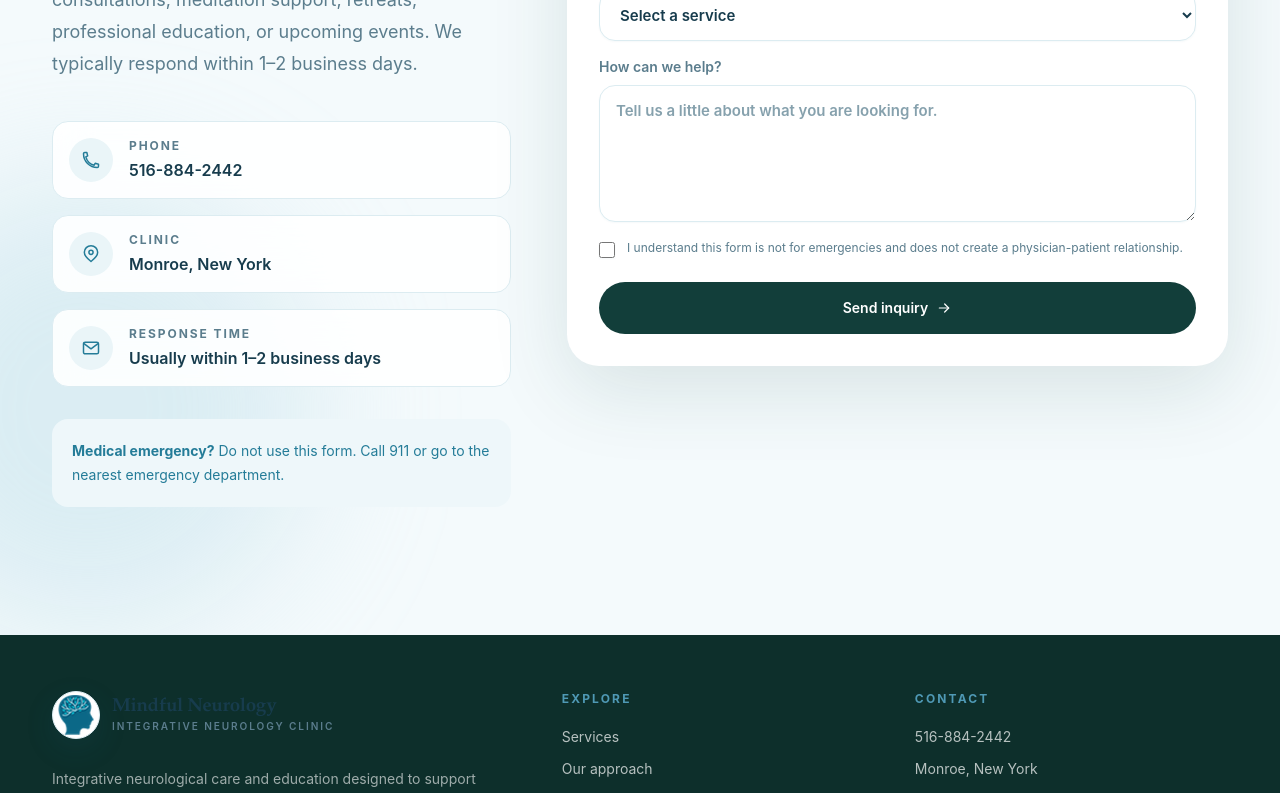
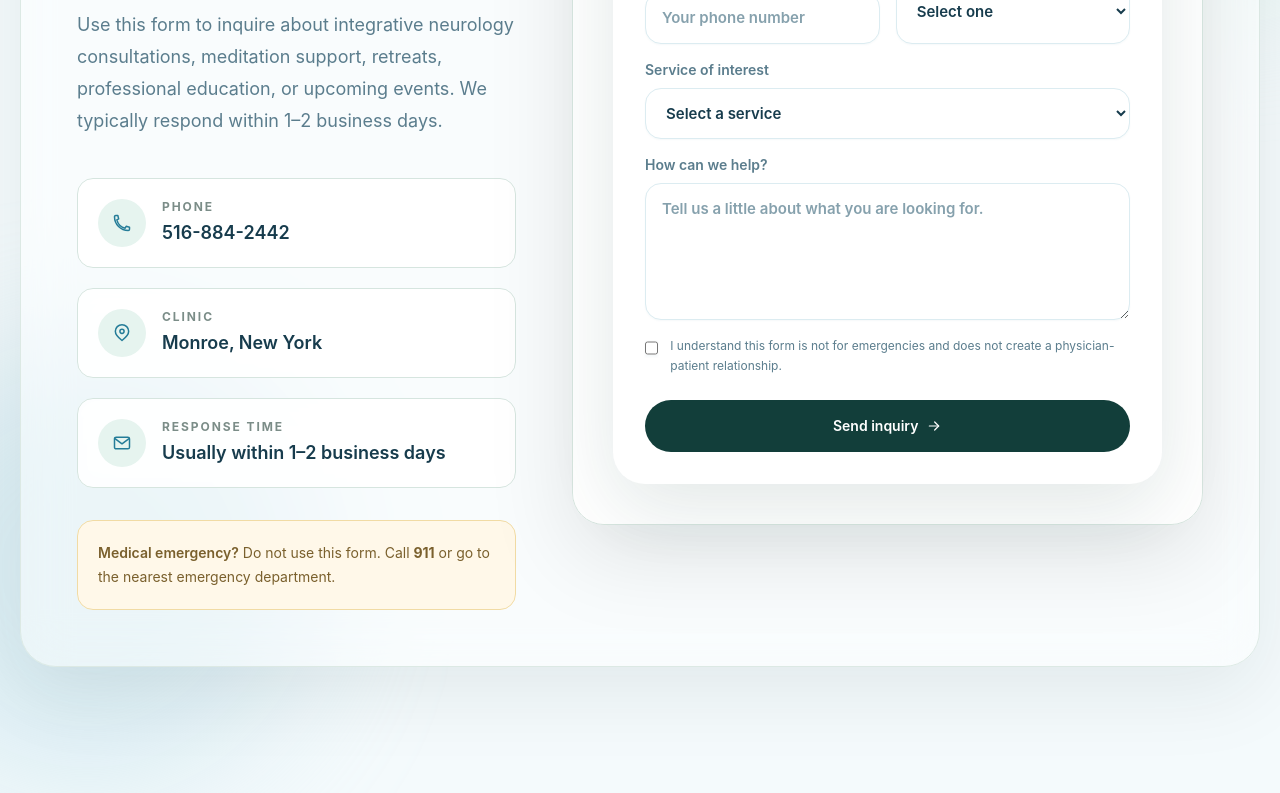
Before and after one commit to TuranAshish/mindful-neurology, a Next.js app: page / in a window 1280 px wide. Shown: the part 8380-9173 px from the top of the page. Built offline with nearby package versions, Linux system fonts and the light colour scheme.

Commit message:
Updated The Dark Mode Section that says Hello

```diff
--- a/app/page.tsx
+++ b/app/page.tsx
@@ -348,32 +348,260 @@ export default function Home() {
         </div>
       </section>
 
-      <section id="contact" className="relative overflow-hidden bg-[#f1f7f4] py-24 md:py-32">
-        <div className="motion-orb motion-orb-c absolute -left-36 bottom-0 h-[420px] w-[420px] rounded-full bg-[#cfe7df]/60 blur-3xl" />
-        <div className="relative mx-auto grid max-w-[1240px] gap-14 px-5 lg:grid-cols-[.82fr_1.18fr] lg:items-start lg:px-8">
-          <div>
-            <SectionHeading eyebrow="Say hello" title="Tell us what kind of support you are looking for." copy="Use this form to inquire about integrative neurology consultations, meditation support, retreats, professional education, or upcoming events. We typically respond within 1–2 business days." />
+      <section
+        id="contact"
+        className="relative overflow-hidden bg-[#f1f7f4] dark:bg-[#081312] py-24 md:py-32"
+      >
+        {/* Background Orbs */}
+        <div className="motion-orb motion-orb-c absolute -left-36 bottom-0 h-[420px] w-[420px] rounded-full bg-[#cfe7df]/60 dark:bg-[#0f7466]/20 blur-3xl" />
+        <div className="absolute -right-40 top-0 h-[420px] w-[420px] rounded-full bg-[#dff5ef]/50 dark:bg-[#1d6f63]/15 blur-3xl" />
 
-            <div className="mt-10 grid gap-4">
-              <a data-animate="fade-right" data-animate-delay="1" href="tel:+15168842442" className="flex items-center gap-4 rounded-2xl border border-[#d5e4df] bg-white/70 p-4 transition hover:border-[#0f7466]">
-                <span className="grid h-11 w-11 place-items-center rounded-full bg-[#e2f1ec] text-[#0f7466]"><PhoneIcon className="h-5 w-5" /></span>
-                <span><span className="block text-xs font-bold uppercase tracking-[.16em] text-[#80958f]">Phone</span><span className="mt-1 block font-semibold text-[#173b38]">516-884-2442</span></span>
-              </a>
-              <div data-animate="fade-right" data-animate-delay="2" className="flex items-center gap-4 rounded-2xl border border-[#d5e4df] bg-white/70 p-4">
-                <span className="grid h-11 w-11 place-items-center rounded-full bg-[#e2f1ec] text-[#0f7466]"><LocationIcon className="h-5 w-5" /></span>
-                <span><span className="block text-xs font-bold uppercase tracking-[.16em] text-[#80958f]">Clinic</span><span className="mt-1 block font-semibold text-[#173b38]">Monroe, New York</span></span>
+        {/* Main Container */}
+        <div
+          className="
+            relative
+            mx-auto
+            max-w-[1240px]
+
+            rounded-[36px]
+
+            border
+            border-[#dce9e4]
+            dark:border-white/10
+
+            bg-white/45
+            dark:bg-white/[0.03]
+
+            backdrop-blur-xl
+
+            shadow-[0_25px_80px_rgba(17,40,34,.08)]
+            dark:shadow-[0_40px_120px_rgba(0,0,0,.45)]
+
+            p-6
+            md:p-10
+            lg:p-14
+          "
+        >
+          <div className="grid gap-14 lg:grid-cols-[.82fr_1.18fr] lg:items-start">
+            {/* LEFT COLUMN */}
+            <div>
+              <SectionHeading
+                eyebrow="Say hello"
+                title="Tell us what kind of support you are looking for."
+                copy="Use this form to inquire about integrative neurology consultations, meditation support, retreats, professional education, or upcoming events. We typically respond within 1–2 business days."
+              />
+
+              <div className="mt-10 grid gap-5">
+                {/* Phone */}
+                <a
+                  data-animate="fade-right"
+                  data-animate-delay="1"
+                  href="tel:+15168842442"
+                  className="
+                    group
+                    flex
+                    items-center
+                    gap-4
+
+                    rounded-2xl
+
+                    border
+                    border-[#d6e5df]
+                    dark:border-white/10
+
+                    bg-white/85
+                    dark:bg-white/[0.04]
+
+                    backdrop-blur-md
+
+                    p-5
+
+                    transition-all
+                    duration-300
+
+                    hover:-translate-y-1
+                    hover:border-[#0f7466]
+                    dark:hover:border-[#2fb7a2]
+
+                    hover:shadow-xl
+                  "
+                >
+                  <span className="grid h-12 w-12 place-items-center rounded-full bg-[#e6f4ef] dark:bg-[#12342f] text-[#0f7466] dark:text-[#5dd9c2] transition-colors">
+                    <PhoneIcon className="h-5 w-5" />
+                  </span>
+
+                  <span>
+                    <span className="block text-xs font-bold uppercase tracking-[.16em] text-[#7b8d88] dark:text-[#8fa6a0]">
+                      Phone
+                    </span>
+
+                    <span className="mt-1 block text-lg font-semibold text-[#173b38] dark:text-white">
+                      516-884-2442
+                    </span>
+                  </span>
+                </a>
+
+                {/* Location */}
+                <div
+                  data-animate="fade-right"
+                  data-animate-delay="2"
+                  className="
+                    flex
+                    items-center
+                    gap-4
+
+                    rounded-2xl
+
+                    border
+                    border-[#d6e5df]
+                    dark:border-white/10
+
+                    bg-white/85
+                    dark:bg-white/[0.04]
+
+                    backdrop-blur-md
+
+                    p-5
+
+                    transition-all
+                    duration-300
+
+                    hover:-translate-y-1
+                    hover:border-[#0f7466]
+                    dark:hover:border-[#2fb7a2]
+
+                    hover:shadow-xl
+                  "
+                >
+                  <span className="grid h-12 w-12 place-items-center rounded-full bg-[#e6f4ef] dark:bg-[#12342f] text-[#0f7466] dark:text-[#5dd9c2]">
+                    <LocationIcon className="h-5 w-5" />
+                  </span>
+
+                  <span>
+                    <span className="block text-xs font-bold uppercase tracking-[.16em] text-[#7b8d88] dark:text-[#8fa6a0]">
+                      Clinic
+                    </span>
+
+                    <span className="mt-1 block text-lg font-semibold text-[#173b38] dark:text-white">
+                      Monroe, New York
+                    </span>
+                  </span>
+                </div>
+
+                {/* Response Time */}
+                <div
+                  data-animate="fade-right"
+                  data-animate-delay="3"
+                  className="
+                    flex
+                    items-center
+                    gap-4
+
+                    rounded-2xl
+
+                    border
+                    border-[#d6e5df]
+                    dark:border-white/10
+
+                    bg-white/85
+                    dark:bg-white/[0.04]
+
+                    backdrop-blur-md
+
+                    p-5
+
+                    transition-all
+                    duration-300
+
+                    hover:-translate-y-1
+                    hover:border-[#0f7466]
+                    dark:hover:border-[#2fb7a2]
+
+                    hover:shadow-xl
+                  "
+                >
+                  <span className="grid h-12 w-12 place-items-center rounded-full bg-[#e6f4ef] dark:bg-[#12342f] text-[#0f7466] dark:text-[#5dd9c2]">
+                    <MailIcon className="h-5 w-5" />
+                  </span>
+
+                  <span>
+                    <span className="block text-xs font-bold uppercase tracking-[.16em] text-[#7b8d88] dark:text-[#8fa6a0]">
+                      Response Time
+                    </span>
+
+                    <span className="mt-1 block text-lg font-semibold text-[#173b38] dark:text-white">
+                      Usually within 1–2 business days
+                    </span>
+                  </span>
+                </div>
               </div>
-              <div data-animate="fade-right" data-animate-delay="3" className="flex items-center gap-4 rounded-2xl border border-[#d5e4df] bg-white/70 p-4">
-                <span className="grid h-11 w-11 place-items-center rounded-full bg-[#e2f1ec] text-[#0f7466]"><MailIcon className="h-5 w-5" /></span>
-                <span><span className="block text-xs font-bold uppercase tracking-[.16em] text-[#80958f]">Response time</span><span className="mt-1 block font-semibold text-[#173b38]">Usually within 1–2 business days</span></span>
+
+              {/* Emergency Notice */}
+              <div
+                data-animate="fade-up"
+                data-animate-delay="4"
+                className="
+                  mt-8
+
+                  rounded-2xl
+
+                  border
+                  border-[#f1dba4]
+                  dark:border-[#6c5627]
+
+                  bg-[#fff8e9]
+                  dark:bg-[#2b2213]
+
+                  p-5
+
+                  text-sm
+                  leading-6
+
+                  text-[#7a602d]
+                  dark:text-[#f1d48e]
+                "
+              >
+                <strong className="font-semibold">
+                  Medical emergency?
+                </strong>{" "}
+                Do not use this form. Call <strong>911</strong> or go to the
+                nearest emergency department.
               </div>
             </div>
 
-            <div data-animate="fade-up" data-animate-delay="4" className="mt-8 rounded-2xl bg-[#fff7e8] p-5 text-sm leading-6 text-[#795f2f]">
-              <strong>Medical emergency?</strong> Do not use this form. Call 911 or go to the nearest emergency department.
+            {/* RIGHT COLUMN */}
+            <div
+              data-animate="fade-left"
+              className="
+                relative
+
+                rounded-[32px]
+
+                border
+                border-[#d7e5df]
+                dark:border-white/10
+
+                bg-white/90
+                dark:bg-[#0d1918]/95
+
+                backdrop-blur-xl
+
+                p-7
+                md:p-10
+
+                shadow-[0_30px_90px_rgba(15,30,25,.10)]
+                dark:shadow-[0_40px_120px_rgba(0,0,0,.55)]
+
+                transition-all
+                duration-300
+              "
+            >
+              {/* Decorative Border */}
+              <div className="pointer-events-none absolute inset-0 rounded-[32px] border border-white/40 dark:border-white/5" />
+
+              <ContactForm />
             </div>
           </div>
-          <ContactForm />
         </div>
       </section>
 
```
